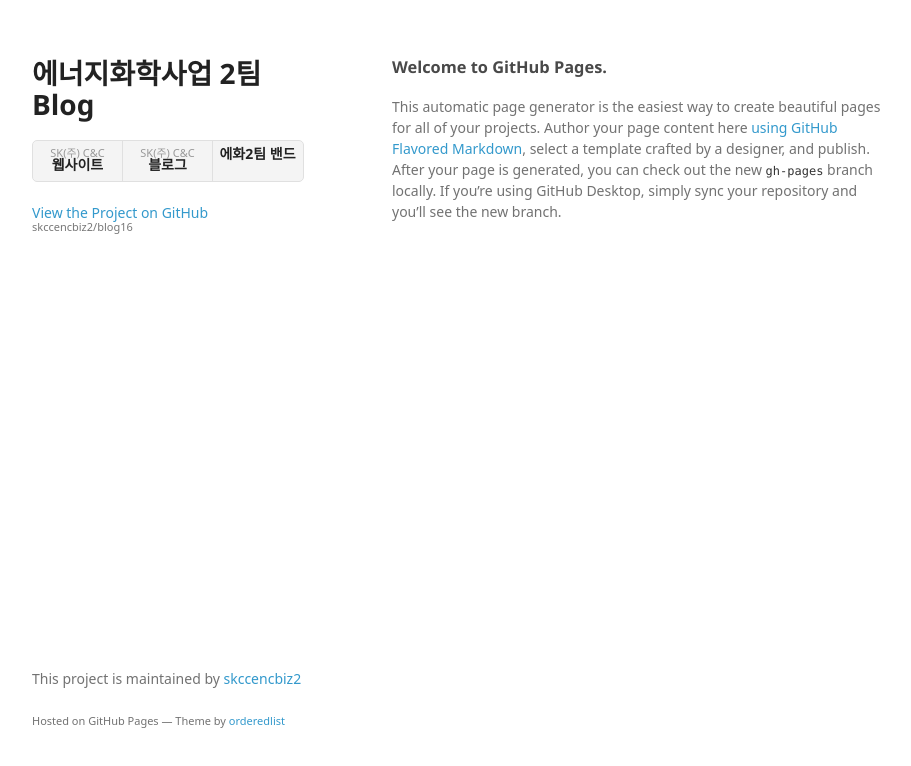
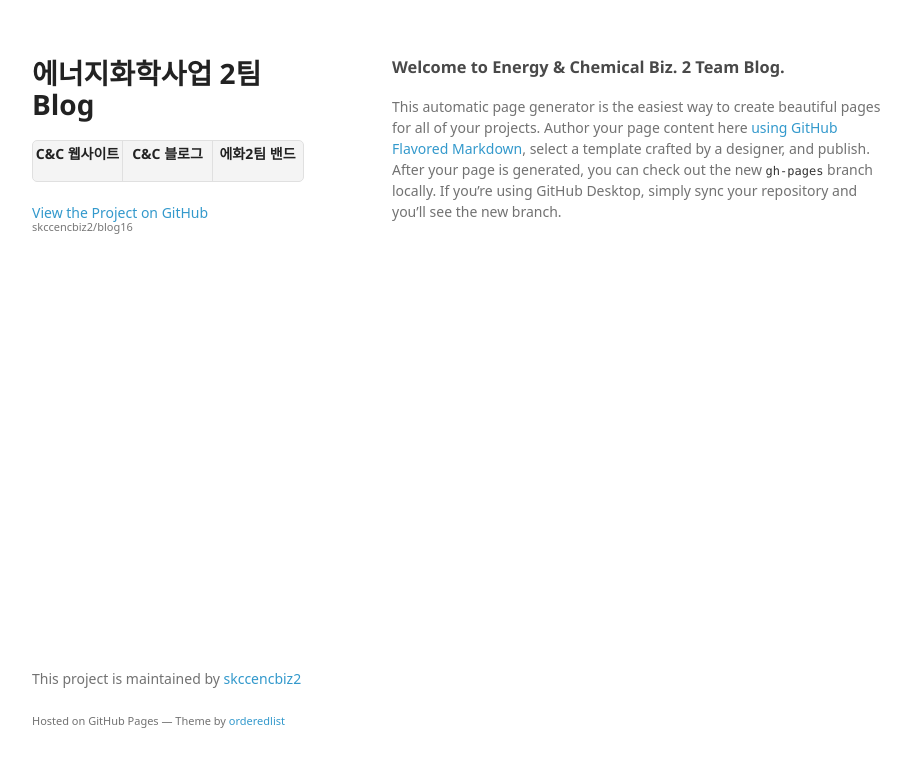
Before and after one commit to skccencbiz2/blog16, a plain HTML site: page index.html in a window 1280 px wide. Shown: the whole page, without its empty margins (178-1089 px from the left). Drawn offline with Linux system fonts and the light colour scheme; a web font is replaced by a local one.

Commit message:
Update index.html

```diff
--- a/index.html
+++ b/index.html
@@ -19,8 +19,8 @@
         <p></p>
 
         <ul>
-          <li><a href="http://blog.skcc.com/">SK(주) C&C<strong>웹사이트</strong></a></li>
-          <li><a href="http://skcc.co.kr/">SK(주) C&C<strong>블로그</strong></a></li>
+          <li><a href="http://skcc.co.kr/"><strong>C&C 웹사이트</strong></a></li>
+          <li><a href="http://blog.skcc.com/"><strong>C&C 블로그</strong></a></li>
           <li><a href="http://band.us/#!/band/53112770"><strong>에화2팀 밴드</strong></a></li>
         </ul>
         <p></p>
@@ -28,7 +28,7 @@
       </header>
       <section>
         <h3>
-<a id="welcome-to-github-pages" class="anchor" href="#welcome-to-github-pages" aria-hidden="true"><span aria-hidden="true" class="octicon octicon-link"></span></a>Welcome to GitHub Pages.</h3>
+<a id="welcome-to-github-pages" class="anchor" href="#welcome-to-github-pages" aria-hidden="true"><span aria-hidden="true" class="octicon octicon-link"></span></a>Welcome to Energy & Chemical Biz. 2 Team Blog.</h3>
 
 <p>This automatic page generator is the easiest way to create beautiful pages for all of your projects. Author your page content here <a href="https://guides.github.com/features/mastering-markdown/">using GitHub Flavored Markdown</a>, select a template crafted by a designer, and publish. After your page is generated, you can check out the new <code>gh-pages</code> branch locally. If you’re using GitHub Desktop, simply sync your repository and you’ll see the new branch.</p>
       </section>
```
